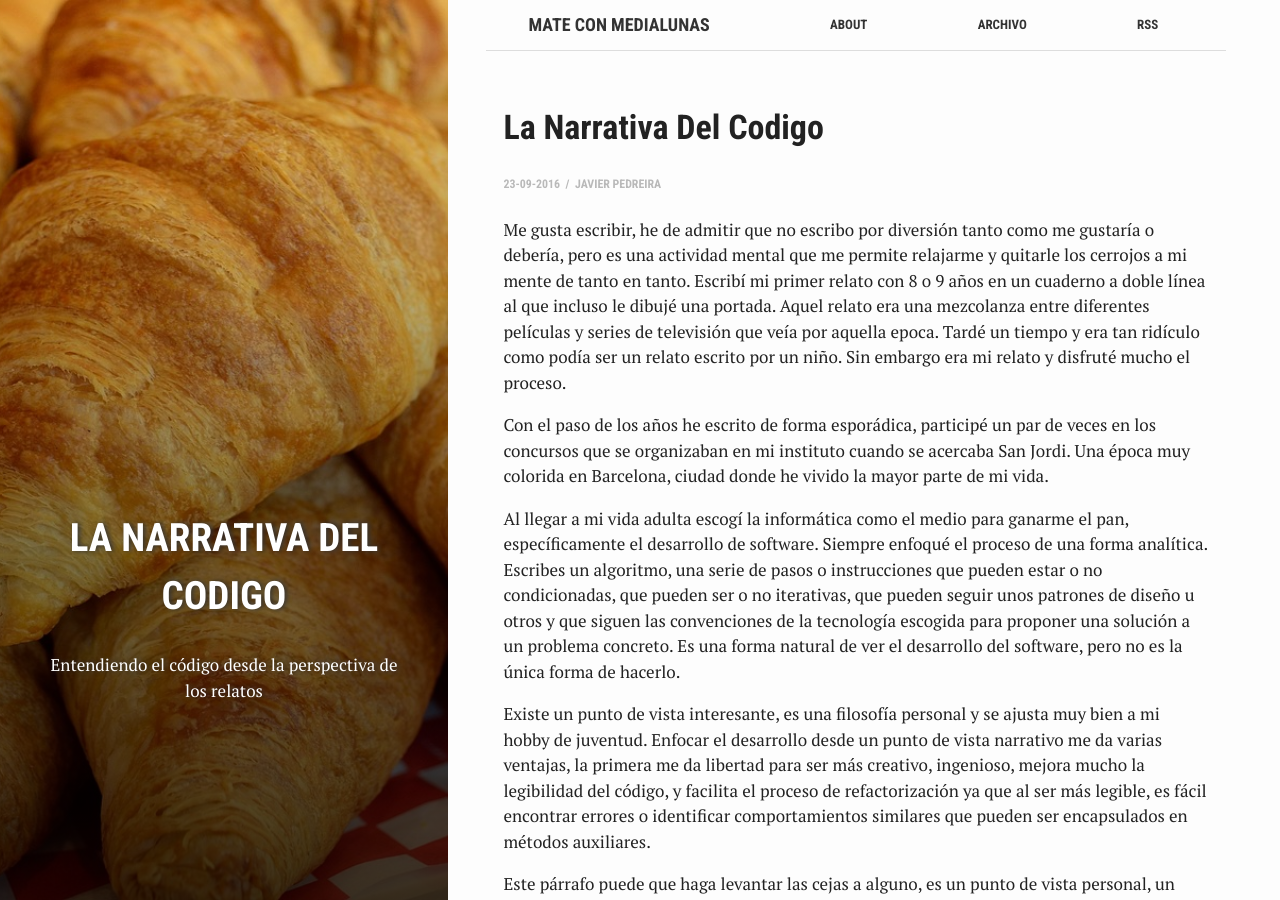
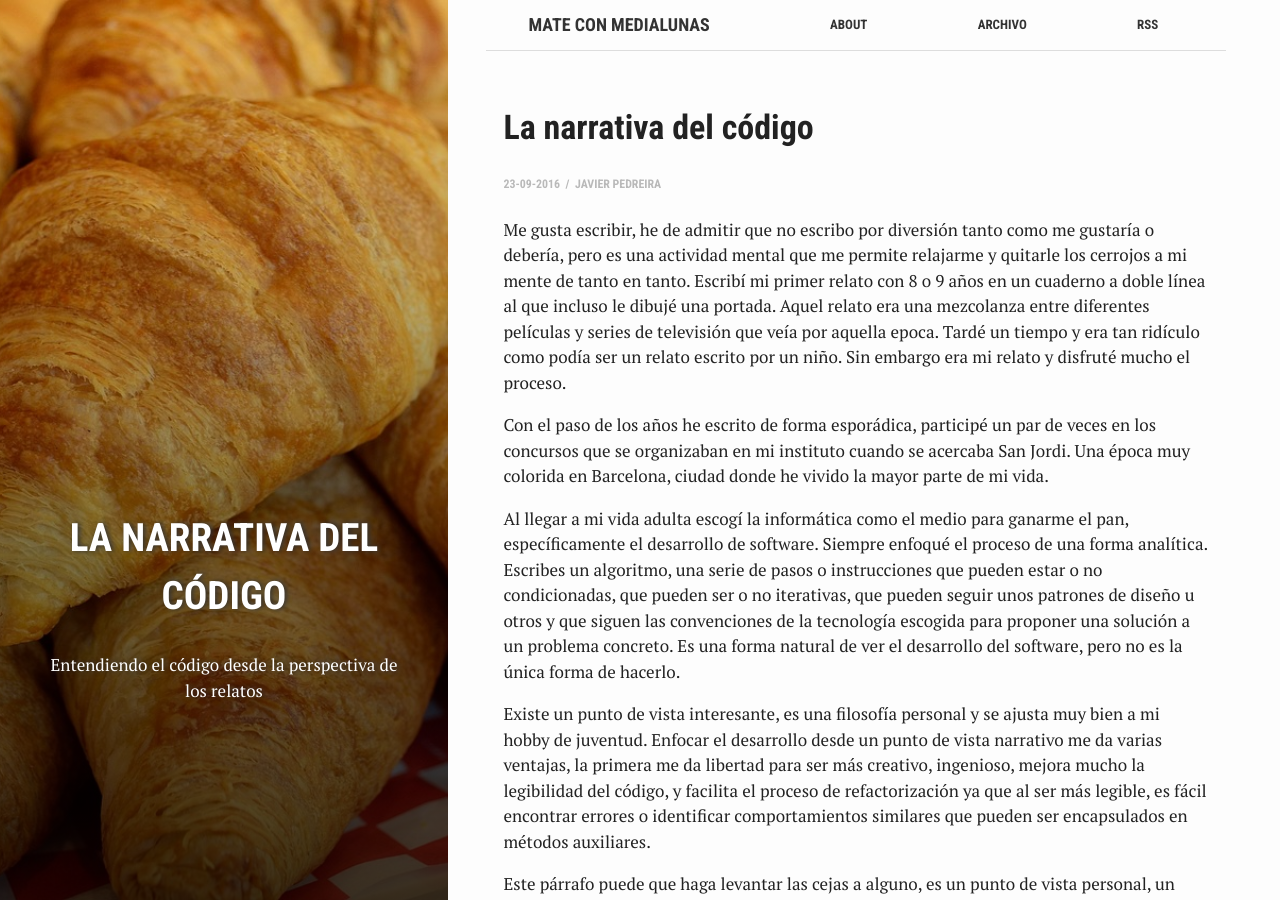
Before and after one commit to javierpedreira/javierpedreira.github.io, a Jekyll site: the page built from _posts/2016-09-23-La-narrativa-del-codigo.md, in a window 1280 px wide and 900 px high. Built offline with Jekyll 4.4.1, drawn with Linux system fonts in a browser that asks for light colours.

Commit message:
missing title

```diff
--- a/_posts/2016-09-23-La-narrativa-del-codigo.md
+++ b/_posts/2016-09-23-La-narrativa-del-codigo.md
@@ -1,5 +1,6 @@
 ---
 layout: post
+title:  'La narrativa del código'
 categories: posts
 date: 2016-09-23 09:20:11
 author: Javier Pedreira
```
Also changed, not shown: 5 other files.
